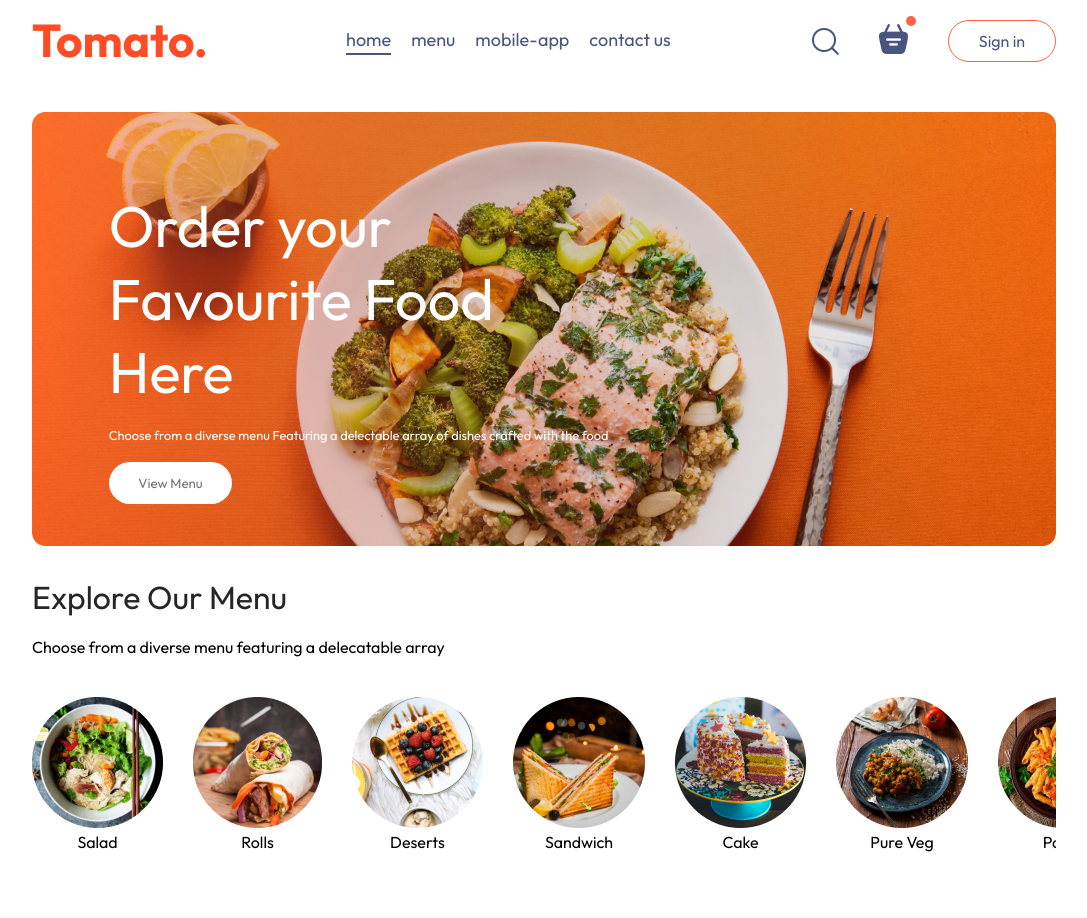
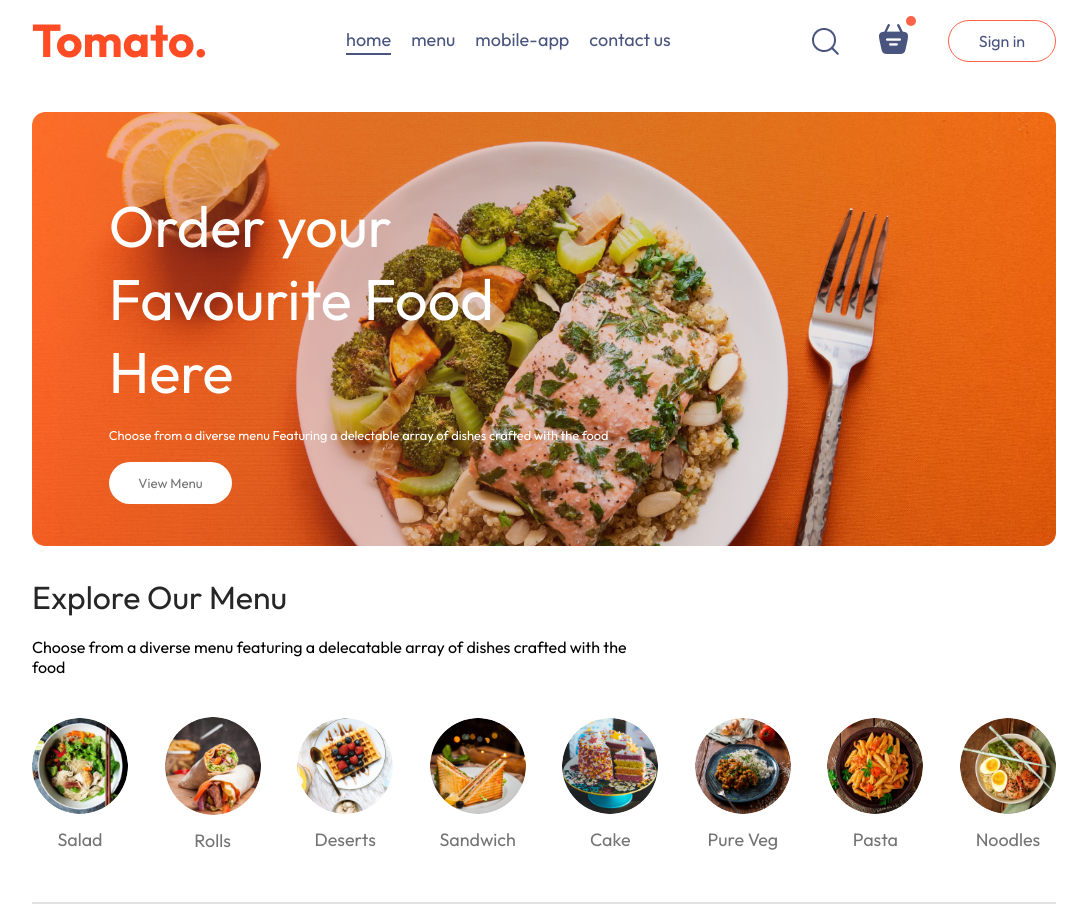
Before and after one commit to tahsina836/food-delivery, a React (Vite) app: page / in a window 1280 px wide. Shown: the top 918 px of the page, without its empty margins (96-1183 px from the left). Before the commit the page ends 872 px from the top, so only its background shows below. Built offline with nearby package versions, Linux system fonts and the light colour scheme.

Commit message:
commit 5

```diff
--- a/src/components/ExploreMenu/ExploreMenu.css
+++ b/src/components/ExploreMenu/ExploreMenu.css
@@ -13,12 +13,65 @@
     max-width: 60%;
     columns: #808080;
 }
-.explore-menu-list{
+
+.explore-menu-list {
     display: flex;
     justify-content: space-between;
     align-items: center;
-    gap:30px;
+    gap: 30px;
     text-align: center;
     margin: 20px 0px;
     overflow-x: scroll;
 }
+
+.explore-menu h1 {
+    color: #262626;
+    font-weight: 500;
+
+}
+
+.explore-menu-text {
+    max-width: 60%;
+    columns: #808080;
+}
+
+.explore-menu-list {
+    display: flex;
+    justify-content: space-between;
+    align-items: center;
+    gap: 30px;
+    text-align: center;
+    margin: 20px 0px;
+    overflow-x: scroll;
+}
+
+.explore-menu-list::-webkit-scrollbar {
+    display: none;
+}
+
+.explore-menu-list-item img {
+    width: 7.5vw;
+    min-width: 80px;
+    cursor: pointer;
+    border-radius: 50%;
+    transition: 0.2s;
+}
+
+.explore-menu-list-item p {
+    margin-top: 10px;
+    color: #747474;
+    font-size: max(1.4vw, 16px);
+    cursor: pointer;
+}
+
+.explore-menu hr {
+    margin: 10px 0px;
+    height: 2px;
+    background-color: #e2e2e2;
+    border: none;
+}
+
+.explore-menu-list-item .active {
+    border: 4px solid tomato;
+    padding: 2px;
+}
--- a/src/components/ExploreMenu/ExploreMenu.jsx
+++ b/src/components/ExploreMenu/ExploreMenu.jsx
@@ -2,22 +2,25 @@
 import './ExploreMenu.css'
 import { menu_list } from '../../assets/assets'
 
-const ExploreMenu = () => {
+const ExploreMenu = ({ category, setCategory }) => {
     return (
         <div className='explore-menu' id='explore-menu'>
             <h1>Explore Our Menu </h1>
-            <p className='explore-menu-text'>Choose from a diverse menu featuring a delecatable array </p>
+            <p className='explore-menu-text'>Choose from a diverse menu featuring a delecatable array of dishes crafted with the food </p>
             <div className="explore-menu-list">
-                {menu_list.map((item,index) => {
-                    return (<div className="explore-menu-list-item">
-                        <img src={item.menu_image} alt="" />
-                        <p>{item.menu_name}</p>
-                    </div>
+                {menu_list.map((item, index) => {
+                    return (
+                        <div onClick={() => setCategory(prev => prev === item.menu_name ? "All" : item.menu_name)} key={index} className="explore-menu-list-item">
+                            <img className={category === item.menu_name ? "active" : ""} src={item.menu_image} alt="" />
+                            <p>{item.menu_name}</p>
+                        </div>
                     )
                 })}
             </div>
+            <hr />
+        </div>
 
-        </div>
+
     )
 }
 
--- /dev/null
+++ b/src/components/FoodDisplay/FoodDisplay.jsx
@@ -0,0 +1,22 @@
+import React, { useContext } from 'react'
+import './FoodDisplay.css'
+import { StoreContext } from '../../context/StoreContext'
+import FoodItem from '../FoodItem/FoodItem'
+
+
+
+const FoodDisplay = ({ category }) => {
+    const { food_list } = useContext(StoreContext)
+
+    return (
+
+        <div className="food-display" id='food-display'>
+            <h2>Top dishes near you</h2>
+            <div className="food-display-list">
+                {food_list.map((item, index) => { return <FoodItem key={index} id={item._id} name={item.name} description={item.description} price={item.price} image={item.image} /> })}
+            </div>
+        </div>
+    )
+}
+
+export default FoodDisplay
--- /dev/null
+++ b/src/components/FoodItem/FoodItem.jsx
@@ -0,0 +1,21 @@
+import React from 'react'
+import './FoodItem.css'
+const FoodItem = ({ id, name, price, description, image }) => {
+    return (
+        <div className='food-item'>
+            <div className="food-item-img-container">
+                <img className="food-item-image" src={image} alt="" />
+            </div>
+            <div className="food-item-info">
+                <div className="food-item-name-rating">
+                    <p>{name}</p>
+                    <img src="{assets.rating_starts}" alt="" />
+                </div>
+                <p className='food-item-description'>{description}</p>
+                <p className="food-item-price">${price}</p>
+            </div>
+        </div >
+    )
+}
+
+export default FoodItem
--- a/src/components/pages/Home/Home.jsx
+++ b/src/components/pages/Home/Home.jsx
@@ -1,18 +1,24 @@
-import React from 'react'
+import React, { useState } from 'react'
 import './Home.css'
 import Header from '../../Header/Header'
 import ExploreMenu from '../../ExploreMenu/ExploreMenu'
+import FoodDisplay from '../../FoodDisplay/FoodDisplay'
 
 
 
 const Home = () => {
+
+
+    const [category, setCategory] = useState("All");
+
+
     return (
         <div>
             <Header />
-            <ExploreMenu/>
-
+            <ExploreMenu category={category} setCategory={setCategory} />
+            <FoodDisplay category={category} />
         </div>
     )
+
 }
-
 export default Home
--- /dev/null
+++ b/src/context/StoreContext.jsx
@@ -0,0 +1,17 @@
+import { createContext } from "react";
+import { food_list } from "../assets/assets";
+
+export const StoreContext = createContext(null)
+
+const StoreContextProvider = (props) => {
+    const contextValue = {
+        food_list
+    }
+
+    return (
+    <StoreContext.Provider value={contextValue}>
+        {props.children}
+    </StoreContext.Provider>
+    )
+}
+export default StoreContextProvider;
--- a/src/main.jsx
+++ b/src/main.jsx
@@ -3,14 +3,13 @@
 import './index.css'
 import App from './App.jsx'
 import { BrowserRouter } from 'react-router-dom'
-
-
+import StoreContextProvider  from './context/StoreContext.jsx'
 
 
 ReactDOM.createRoot(document.getElementById('root')).render(
   <BrowserRouter>
-
-    <App />
-
+    < StoreContextProvider>
+      <App />
+    </StoreContextProvider>
   </BrowserRouter>
 )
```
Also changed, not shown: src/components/FoodDisplay/FoodDisplay.css (added), src/components/FoodItem/FoodItem.css (added).
